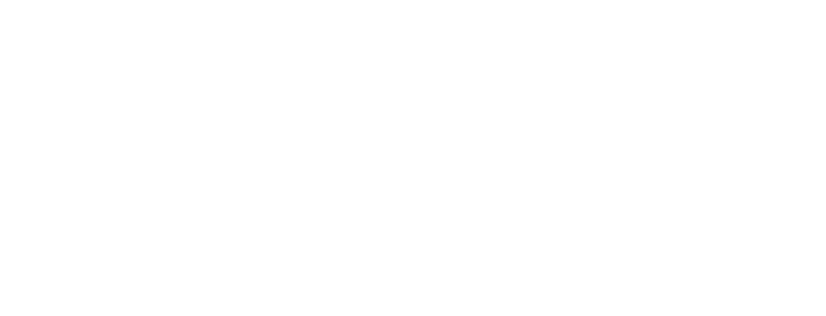
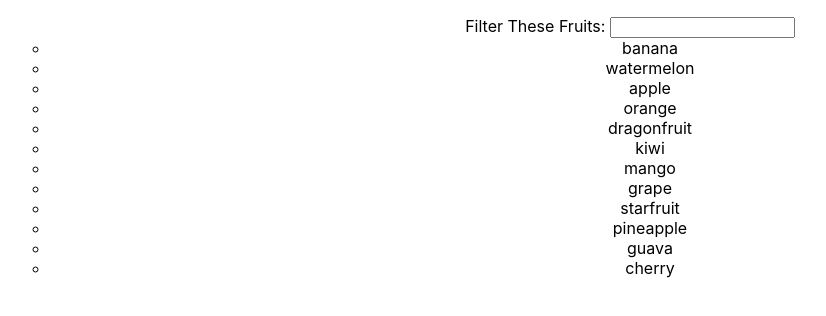
Before and after one commit to AJStrizzy/fruit-filter, a React (Create React App) app: page / in a window 1280 px wide. Shown: the top 316 px of the page, without its empty margins (30-856 px from the left). Built offline with nearby package versions, Linux system fonts and the light colour scheme.

Commit message:
[app] added fruit list

```diff
--- a/src/App.js
+++ b/src/App.js
@@ -1,10 +1,12 @@
 import logo from './logo.svg';
 import './App.css';
+import FruitContainer from './components/FruitContainer'
 
 function App() {
+  const fruits = ['banana', 'watermelon', 'apple', 'orange', 'dragonfruit', 'kiwi', 'mango', 'grape', 'starfruit', 'pineapple', 'guava', 'cherry']
   return (
     <div className="App">
-
+      <FruitContainer fruits={fruits} />
     </div>
   );
 }
--- a/src/components/FruitContrainer.js
+++ b/src/components/FruitContainer.js
@@ -8,7 +8,7 @@
         super();
         this.state = {
             // Initialize the fruit list to the full list oassed into props
-            fruitsToDisplay: this.props.fruits,
+            fruitsToDisplay: props.fruits,
             // Initialize the filter value to an empty string
             filterValue: ''
          }
```
Also changed, not shown: 1 other file (tests, documents, lock files or other folders).
